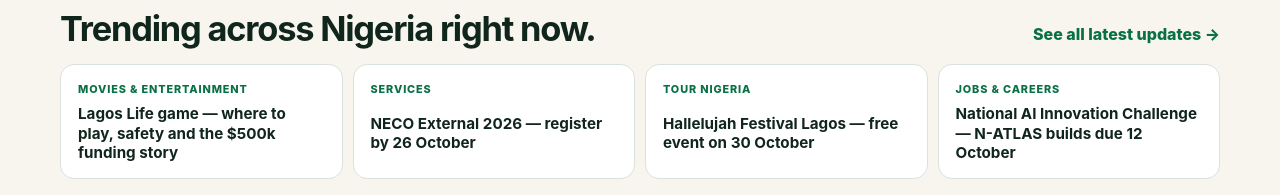
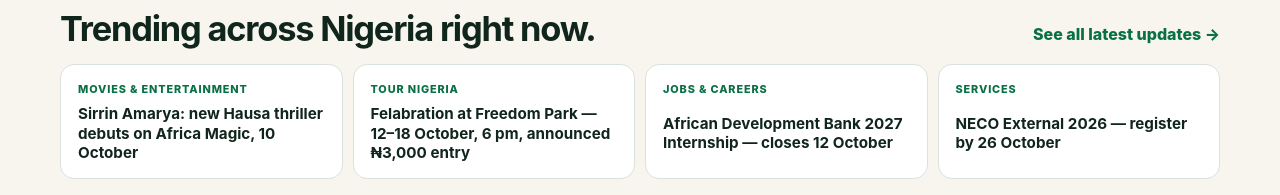
Before and after one commit to eghosa001/nigeria, a Next.js app: page / in a window 1280 px wide. Shown: the part 757-952 px from the top of the page. Built offline with nearby package versions, Linux system fonts and the light colour scheme; no server answers.

Commit message:
Feature strongest verified current trends from all four pillars without duplicate destinations

```diff
--- a/data/home-social-trends.ts
+++ b/data/home-social-trends.ts
@@ -15,6 +15,48 @@ export type HomeSocialTrend = {
  * - Every item must point to a real MyNigeriaGuide page that already meets the site's source, freshness, SEO and quality standards.
  */
 export const homeSocialTrends: HomeSocialTrend[] = [
+  {
+    pillar: "Movies & Entertainment",
+    title: "Sirrin Amarya: new Hausa thriller debuts on Africa Magic, 10 October",
+    href: "/entertainment/series/sirrin-amarya-2026",
+    checkedAt: "2026-10-10",
+    expiresAt: "2026-10-12",
+  },
+  {
+    pillar: "Movies & Entertainment",
+    title: "Issakaba: The Return — cast and 13 November cinema date",
+    href: "/entertainment/movies/issakaba-the-return-2026",
+    checkedAt: "2026-10-10",
+    expiresAt: "2026-11-13",
+  },
+  {
+    pillar: "Tour Nigeria",
+    title: "Felabration at Freedom Park — 12–18 October, 6 pm, announced ₦3,000 entry",
+    href: "/explore/felabration-2026",
+    checkedAt: "2026-10-10",
+    expiresAt: "2026-10-18",
+  },
+  {
+    pillar: "Jobs & Careers",
+    title: "African Development Bank 2027 Internship — closes 12 October",
+    href: "/jobs/afdb-2027-internship-session-one",
+    checkedAt: "2026-10-10",
+    expiresAt: "2026-10-12",
+  },
+  {
+    pillar: "Jobs & Careers",
+    title: "NOVA Bank Graduate Trainee Programme — closes 15 October",
+    href: "/jobs/nova-bank-graduate-trainee-2026",
+    checkedAt: "2026-10-10",
+    expiresAt: "2026-10-15",
+  },
+  {
+    pillar: "Jobs & Careers",
+    title: "ECOWAS Bank Young Professionals — closes 30 October",
+    href: "/jobs/ebid-young-professionals-2026",
+    checkedAt: "2026-10-10",
+    expiresAt: "2026-10-30",
+  },
   {
     pillar: "Movies & Entertainment",
     title: "Lagos Life game — where to play, safety and the $500k funding story",
@@ -35,6 +77,14 @@ export const homeSocialTrends: HomeSocialTrend[] = [
     href: "/services/neco-2026-ssce-external-registration",
     checkedAt: "2026-10-08",
     expiresAt: "2026-10-26",
+  },
+
+  {
+    pillar: "Services",
+    title: "NYSC Batch C Stream II — 4 November orientation and camp dates",
+    href: "/services/nysc-registration-local",
+    checkedAt: "2026-10-10",
+    expiresAt: "2026-11-06",
   },
   {
     pillar: "Tour Nigeria",
```
